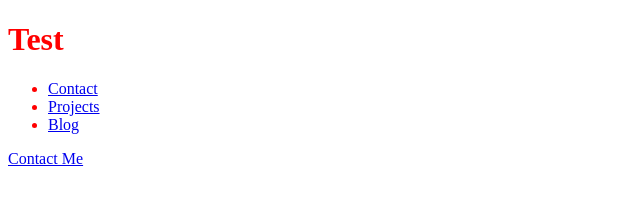
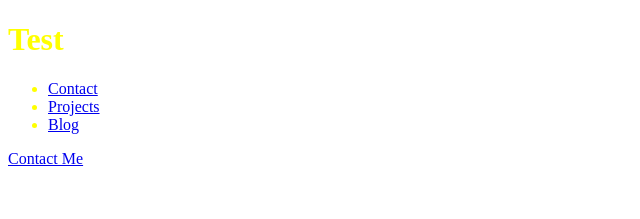
Before and after one commit to sublimemarch/personal-site, a Jekyll site: the page built from contact/index.html, in a window 1280 px wide. Shown: the top 219 px of the page, without its empty margins (0-640 px from the left). Built offline with Jekyll 4.4.1, drawn with Linux system fonts in a browser that asks for light colours.

Commit message:
Set up stylesheet organization.

```diff
--- a/_layouts/default.html
+++ b/_layouts/default.html
@@ -3,7 +3,7 @@
   <head>
     <meta charset="utf-8">
     <title>Stephanie Slattery</title>
-    <link rel="stylesheet" href="/stylesheets/style.css">
+    <link rel="stylesheet" href="/css/styles.css">
   </head>
   <body>
     <header><h1>Test</h1></header>
--- /dev/null
+++ b/_sass/variables.scss
@@ -0,0 +1 @@
+$body-color: yellow;
--- /dev/null
+++ b/css/styles.scss
@@ -0,0 +1,8 @@
+---
+---
+
+@import "variables";
+
+body {
+  color: $body-color;
+}
--- a/stylesheets/style.css
+++ /dev/null
@@ -1,3 +0,0 @@
-body {
-  color: red;
-}
```
Also changed, not shown: index.html (deleted, +0 -7 lines), index.md (line endings or trailing spaces).
